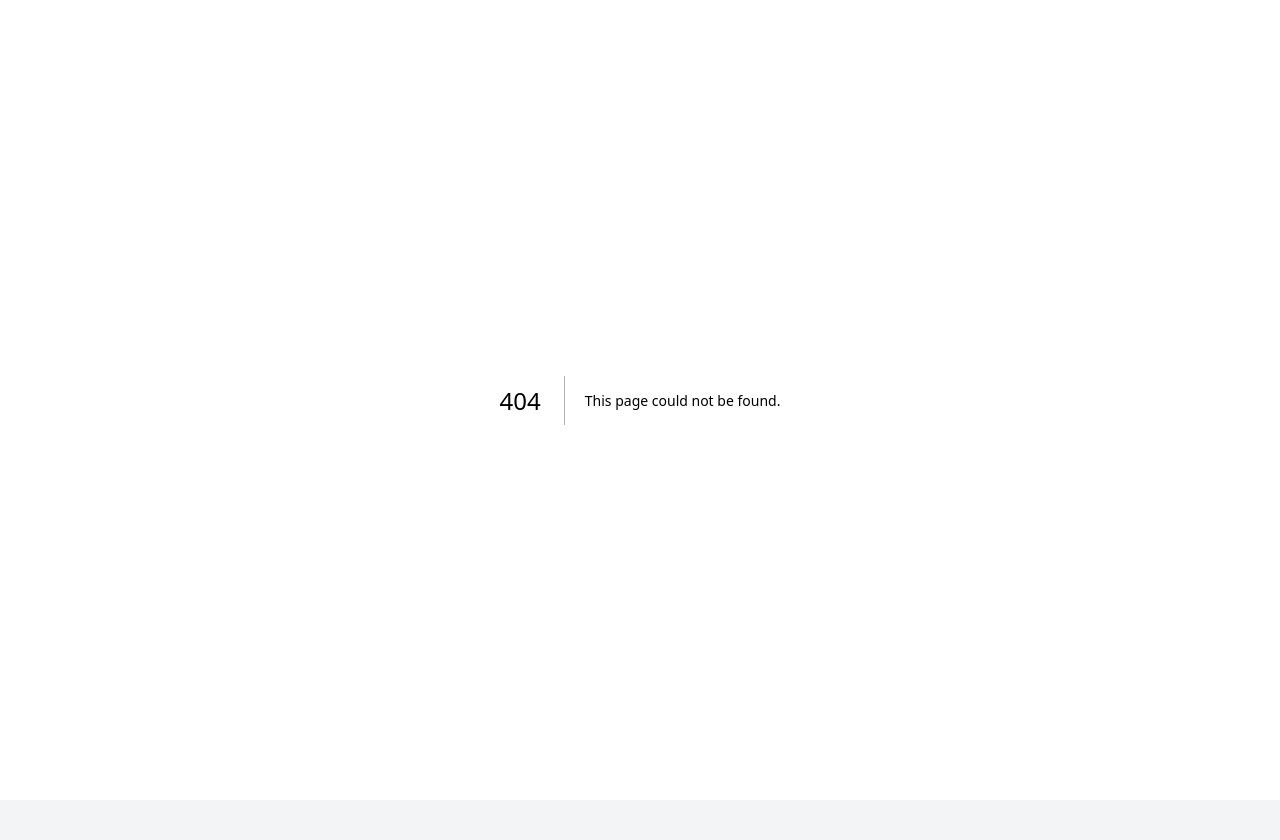
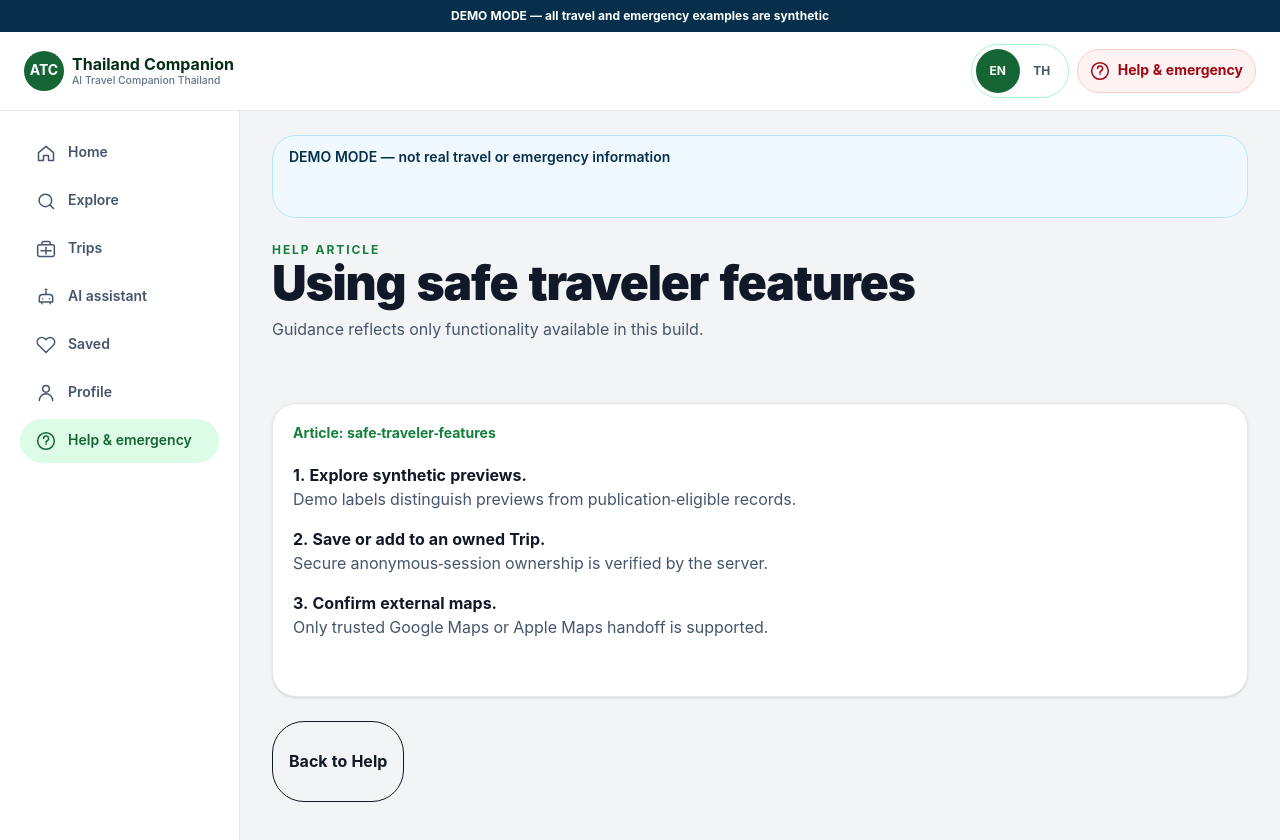
Before and after one commit to ppraman33-cmyk/ai-travel-companion-thailand, a Next.js app: page /help/safe-traveler-features in a window 1280 px wide. Before the commit this address had no page. Before the commit the page ends 800 px from the top, so only its background shows below. Built offline with nearby package versions, Linux system fonts and the light colour scheme.

Commit message:
feat: align disabled AI help and safety surfaces

```diff
--- /dev/null
+++ b/app/about/page.tsx
@@ -0,0 +1,36 @@
+import Link from "next/link";
+import { TravelerShell } from "@/components/traveler/traveler-shell";
+import {
+  ContentCard,
+  PageHeader,
+  SyntheticNotice,
+} from "@/components/ui/design-system";
+export default function AboutPage() {
+  return (
+    <TravelerShell>
+      <div className="reference-page">
+        <SyntheticNotice />
+        <PageHeader
+          eyebrow="About"
+          title="AI Travel Companion Thailand"
+          description="A safety-first companion for foreign tourists, shaped for nationwide verified coverage."
+        />
+        <ContentCard>
+          <h2 className="text-xl font-black">MVP commitments</h2>
+          <ul className="mt-4 list-disc space-y-2 pl-5 text-slate-600">
+            <li>Free traveler access</li>
+            <li>External navigation handoff only</li>
+            <li>No hotel booking, live AI or commercial ranking</li>
+            <li>Real content requires provenance, rights and verification</li>
+          </ul>
+        </ContentCard>
+        <Link
+          className="inline-flex min-h-11 items-center justify-self-start rounded-xl border px-4 font-bold"
+          href="/help"
+        >
+          Help and safety
+        </Link>
+      </div>
+    </TravelerShell>
+  );
+}
--- a/app/assistant/page.tsx
+++ b/app/assistant/page.tsx
@@ -42,6 +42,48 @@ export default function AssistantPage() {
           </p>
         </ContentCard>
       </div>
+      <section aria-labelledby="suggestion-title">
+        <h2 className="text-2xl font-black" id="suggestion-title">
+          Suggested deterministic actions
+        </h2>
+        <div className="mt-4 flex flex-wrap gap-2">
+          {[
+            "Find synthetic attractions",
+            "Open my Trips",
+            "Review travel preferences",
+          ].map((label) => (
+            <span
+              className="inline-flex min-h-11 items-center rounded-full border border-emerald-200 bg-white px-4 text-sm font-bold"
+              key={label}
+            >
+              {label}
+            </span>
+          ))}
+        </div>
+      </section>
+      <ContentCard>
+        <label className="font-bold" htmlFor="assistant-input">
+          Ask the assistant
+        </label>
+        <div className="mt-3 flex gap-2">
+          <input
+            aria-describedby="assistant-availability"
+            className="min-h-12 min-w-0 flex-1 rounded-xl border px-4"
+            disabled
+            id="assistant-input"
+            placeholder="Live AI is not available"
+          />
+          <button
+            className="rounded-xl bg-slate-200 px-4 font-bold text-slate-500"
+            disabled
+          >
+            Send
+          </button>
+        </div>
+        <p className="mt-2 text-sm text-slate-600" id="assistant-availability">
+          No provider is active. No prompt or location leaves this application.
+        </p>
+      </ContentCard>
       <StatusState
         state="empty"
         title="No live AI request will be sent"
--- /dev/null
+++ b/app/help/[article]/page.tsx
@@ -0,0 +1,14 @@
+import { HelpArticle } from "@/components/traveler/help-article";
+import { TravelerShell } from "@/components/traveler/traveler-shell";
+export default async function HelpArticlePage({
+  params,
+}: {
+  readonly params: Promise<{ article: string }>;
+}) {
+  const { article } = await params;
+  return (
+    <TravelerShell>
+      <HelpArticle slug={article} />
+    </TravelerShell>
+  );
+}
--- a/app/help/page.tsx
+++ b/app/help/page.tsx
@@ -1,4 +1,5 @@
 import { demoItems, demoProvince } from "@/application/traveler/synthetic-content";
+import Link from "next/link";
 import { TravelerShell } from "@/components/traveler/traveler-shell";
 import {
   Badge,
@@ -54,6 +55,22 @@ export default function HelpPage() {
           )}
         </div>
       </section>
+      <section aria-labelledby="help-guides">
+        <h2 className="text-2xl font-bold" id="help-guides">
+          Help guides
+        </h2>
+        <div className="mt-4 grid gap-3 sm:grid-cols-2">
+          <Link
+            className="reference-card min-h-16 p-4 font-bold"
+            href="/help/safe-traveler-features"
+          >
+            Using safe traveler features
+          </Link>
+          <Link className="reference-card min-h-16 p-4 font-bold" href="/about">
+            About this application
+          </Link>
+        </div>
+      </section>
       <ContentCard className="border-red-200">
         <div className="flex gap-2">
           <Badge tone="danger">Expired demo</Badge>
--- /dev/null
+++ b/components/traveler/help-article.tsx
@@ -0,0 +1,47 @@
+import Link from "next/link";
+import {
+  ContentCard,
+  PageHeader,
+  SyntheticNotice,
+} from "@/components/ui/design-system";
+export function HelpArticle({ slug }: { readonly slug: string }) {
+  return (
+    <div className="reference-page">
+      <SyntheticNotice />
+      <PageHeader
+        eyebrow="Help article"
+        title="Using safe traveler features"
+        description="Guidance reflects only functionality available in this build."
+      />
+      <ContentCard>
+        <p className="text-sm font-bold text-emerald-700">Article: {slug}</p>
+        <ol className="mt-5 grid gap-4">
+          <li>
+            <strong>1. Explore synthetic previews.</strong>
+            <p className="text-slate-600">
+              Demo labels distinguish previews from publication-eligible records.
+            </p>
+          </li>
+          <li>
+            <strong>2. Save or add to an owned Trip.</strong>
+            <p className="text-slate-600">
+              Secure anonymous-session ownership is verified by the server.
+            </p>
+          </li>
+          <li>
+            <strong>3. Confirm external maps.</strong>
+            <p className="text-slate-600">
+              Only trusted Google Maps or Apple Maps handoff is supported.
+            </p>
+          </li>
+        </ol>
+      </ContentCard>
+      <Link
+        className="inline-flex min-h-11 items-center justify-self-start rounded-xl border px-4 font-bold"
+        href="/help"
+      >
+        Back to Help
+      </Link>
+    </div>
+  );
+}
```
Also changed, not shown: 1 other file (tests, documents, lock files or other folders).
